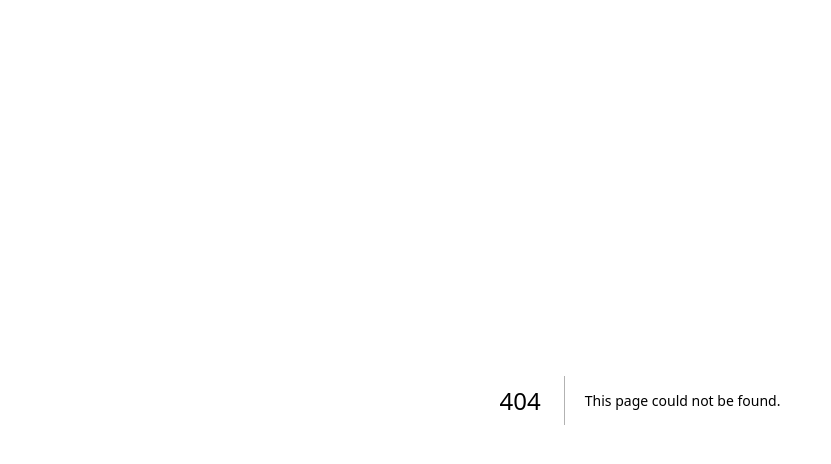
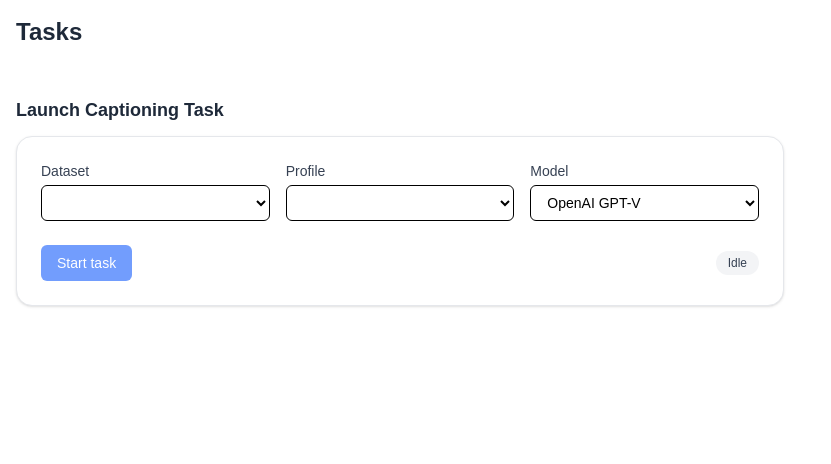
Before and after one commit to orojorge/caption-manager, a Next.js app: page /tasks in a window 1280 px wide. Before the commit this address had no page. Shown: the top 464 px of the page, without its empty margins (0-831 px from the left). Built offline with nearby package versions, Linux system fonts and the light colour scheme.

Commit message:
task page implemented

```diff
--- a/app/components/Menu.tsx
+++ b/app/components/Menu.tsx
@@ -2,18 +2,20 @@
 
 import Link from "next/link";
 import DatasetList from './DatasetList';
-import Profiles from './Profiles';
 import ProfilesList from './ProfilesList';
 
 export default function Menu() {
   return (
     <aside className="w-full max-w-xs h-screen overflow-y-auto bg-white p-4">
-      <div className="mb-4 text-xl font-semibold text-gray-800">
+      <div className="mb-4 text-xl font-semibold">
         <Link href="/">Sartiq.ai</Link>
       </div>
       <div className="space-y-4">
         <DatasetList />
         <ProfilesList />
+        <h2 className="mb-3 text-lg font-semibold">
+          <Link href="/tasks">Tasks</Link>
+        </h2>
       </div>
     </aside>
   );
--- a/app/components/ProfilesList.tsx
+++ b/app/components/ProfilesList.tsx
@@ -14,7 +14,7 @@ export default function Profiles() {
   return (
     <section className="mt-12 w-full max-w-3xl">
       <div className="mb-3 flex items-end justify-between">
-        <h2 className="text-lg font-semibold text-gray-800">Prompts</h2>
+        <h2 className="text-lg font-semibold text-gray-800">Profiles</h2>
         <Link href="/profiles" className="text-sm text-blue-600 hover:underline">All profiles →</Link>
       </div>
 
--- /dev/null
+++ b/app/tasks/page.tsx
@@ -0,0 +1,106 @@
+'use client';
+
+import { useEffect, useState } from 'react';
+import { listDatasets, listProfiles, createTask, runMockCaptioning, Profile, Dataset } from '@/lib/repo';
+
+const MODELS = ['OpenAI GPT-V', 'Claude', 'Gemini', 'Moondream'];
+
+export default function TasksPage() {
+	const [datasets, setDatasets] = useState<Dataset[]>([]);
+	const [profiles, setProfiles] = useState<Profile[]>([]);
+	const [datasetId, setDatasetId] = useState('');
+	const [profileId, setProfileId] = useState('');
+	const [model, setModel] = useState(MODELS[0]);
+	const [status, setStatus] = useState<'idle'|'launching'|'running'|'done'>('idle');
+
+	useEffect(() => {
+    (async () => {
+      const [ds, ps] = await Promise.all([listDatasets(), listProfiles()]);
+      setDatasets(ds); setProfiles(ps);
+      if (ds[0]) setDatasetId(ds[0].id);
+      if (ps[0]) setProfileId(ps[0].id);
+    })();
+  }, []);
+
+	const launch = async () => {
+    if (!datasetId || !profileId) return alert('Choose a dataset and a profile.');
+    const profile = profiles.find(p => p.id === profileId)!;
+    setStatus('launching');
+    const task = await createTask({ datasetId, profileId, model });
+    setStatus('running');
+    await runMockCaptioning(task.id, datasetId, profile.name, profile.systemPrompt, model);
+    setStatus('done');
+		// alert('Task finished successfully.');
+  };
+
+  return (
+    <main className="p-4">
+      <h1 className="mb-4 text-2xl font-semibold text-gray-800">Tasks</h1>
+      {/* <TaskLauncher /> */}
+      <section className="mt-12 w-full max-w-3xl">
+				<h2 className="mb-3 text-lg font-semibold text-gray-800">Launch Captioning Task</h2>
+				<div className="rounded-2xl border border-gray-200 bg-white p-6 shadow-sm">
+					<div className="grid gap-4 sm:grid-cols-3">
+						<div className="sm:col-span-1">
+							<label className="block text-sm font-medium text-gray-700">Dataset</label>
+							<select
+								value={datasetId}
+								onChange={(e) => setDatasetId(e.target.value)}
+								className="mt-1 w-full rounded-md border px-3 py-2 text-sm outline-none focus:ring-2 focus:ring-blue-500"
+							>
+								{datasets.map(d => <option key={d.id} value={d.id}>{d.name}</option>)}
+							</select>
+						</div>
+						<div className="sm:col-span-1">
+							<label className="block text-sm font-medium text-gray-700">Profile</label>
+							<select
+								value={profileId}
+								onChange={(e) => setProfileId(e.target.value)}
+								className="mt-1 w-full rounded-md border px-3 py-2 text-sm outline-none focus:ring-2 focus:ring-blue-500"
+							>
+								{profiles.map(p => <option key={p.id} value={p.id}>{p.name}</option>)}
+							</select>
+						</div>
+						<div className="sm:col-span-1">
+							<label className="block text-sm font-medium text-gray-700">Model</label>
+							<select
+								value={model}
+								onChange={(e) => setModel(e.target.value)}
+								className="mt-1 w-full rounded-md border px-3 py-2 text-sm outline-none focus:ring-2 focus:ring-blue-500"
+							>
+								{MODELS.map(m => <option key={m} value={m}>{m}</option>)}
+							</select>
+						</div>
+					</div>
+
+					<div className="mt-6 flex items-center justify-between">
+						<div className="flex items-center gap-3">
+							<button
+								onClick={launch}
+								className="rounded-md bg-blue-600 px-4 py-2 text-sm text-white hover:bg-blue-700 disabled:opacity-60"
+								disabled={!datasetId || !profileId || status === 'running'}
+							>
+								{status === 'running' ? 'Running…' : 'Start task'}
+							</button>
+						</div>
+
+						<StatusPill state={status} />
+					</div>
+				</div>
+    	</section>
+    </main>
+  );
+}
+
+function StatusPill({ state }: { state: 'idle'|'launching'|'running'|'done' }) {
+  const label =
+    state === 'idle' ? 'Idle' :
+    state === 'launching' ? 'Queued' :
+    state === 'running' ? 'Running' : 'Done';
+  const cls =
+    state === 'done' ? 'bg-green-100 text-green-700' :
+    state === 'running' ? 'bg-amber-100 text-amber-700' :
+    state === 'launching' ? 'bg-blue-100 text-blue-700' :
+    'bg-gray-100 text-gray-700';
+  return <span className={`rounded-full px-3 py-1 text-xs ${cls}`}>{label}</span>;
+}
```
